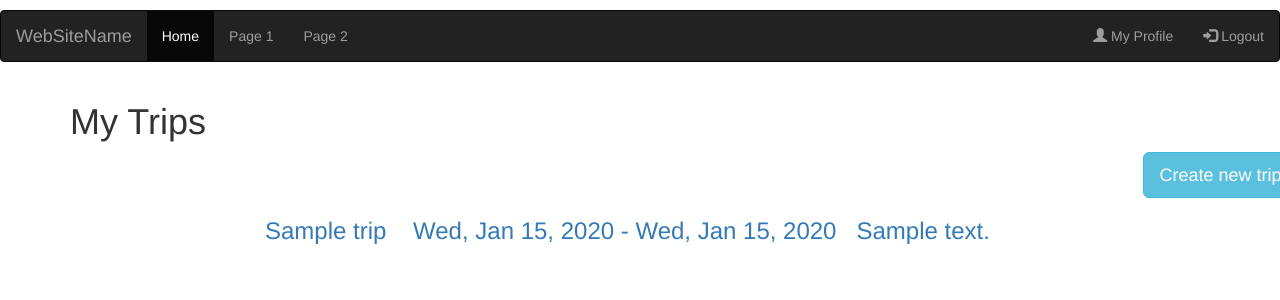
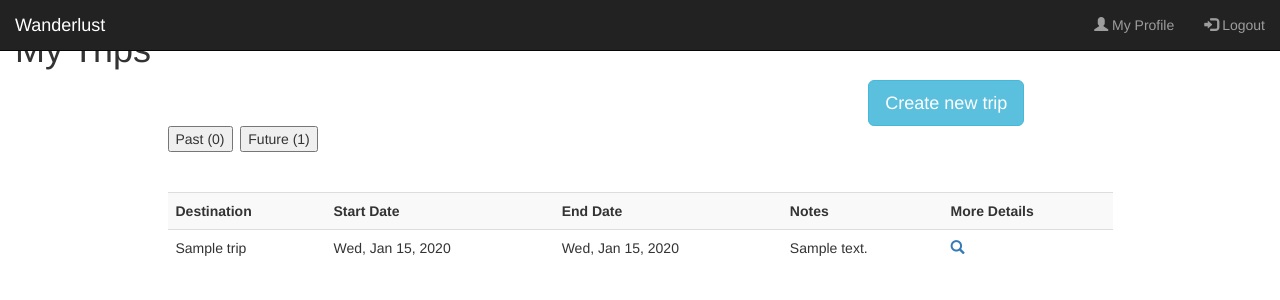
Before and after one commit to apastewk/Wanderlust, a Flask app: page /my_trips in a window 1280 px wide. Shown: the top 300 px of the page. Run offline with Flask 2, Linux system fonts and the light colour scheme; the visitor is signed in with stand-in values (Sample User, id 1); tables that the repository leaves empty hold one stand-in row (values such as "Sample post"); some libraries are stand-ins or nearby versions.

Commit message:
Created an ajax call for flickrs api and created and past and future trips section.

```diff
--- a/server.py
+++ b/server.py
@@ -2,9 +2,10 @@
 
 from flask import Flask, render_template, redirect, request, flash, session
 from model import connect_to_db, User, Trip
-from utility import hash_password, get_trip_entities
-from service import create_item, check_login, signup, retrieves_user_trips
-from service import add_new_trip_to_db, create_trip_entities_dict
+from utility import hash_password, get_trip_entities, modifies_user_trips
+from utility import create_trip_entities_dict, count_user_trips
+from service import create_item, check_login, signup, add_new_trip_to_db
+import flickr
 from xml_parser import worldmate_xml_parser
 
 
@@ -19,7 +20,6 @@ app.secret_key = "ABC"
 @app.route("/")
 def homepage():
     """Displays the homepage."""
-
     return render_template("home.html")
 
 
@@ -84,10 +84,16 @@ def all_trips():
     else:
         redirect("/login ")
 
-    trips_list = retrieves_user_trips(session_user_id)
+    trip_count = count_user_trips(session_user_id)
+
+    past_trips = modifies_user_trips(trip_count[1][1])
+
+    future_trips = modifies_user_trips(trip_count[1][0])
 
     return render_template("all_trips.html",
-                            trips=trips_list)
+                            trip_count=trip_count,
+                            past_trips=past_trips,
+                            future_trips=future_trips)
 
 
 @app.route("/my_trips", methods=["POST"])
@@ -113,15 +119,18 @@ def trip_details(trip_id):
 
     trip = Trip.query.filter(Trip.trip_id == trip_id).first()
     trip_name = trip.trip_name
+    destination = trip.destination
 
-    start_date = trip.start_date
-    end_date = trip.end_date
+    # start_date = trip.start_date
+    # end_date = trip.end_date
 
     # range_of_dates = []
 
     # for single_date in daterange(start_date, end_date):
     #     conv_single_date = single_date.strftime("%a, %b %d, %Y")
     #     range_of_dates.append(conv_single_date)
+
+    # flickr.flickr_search(destination)
 
     trip_entities = get_trip_entities(trip)
 
@@ -152,6 +161,9 @@ def process_incoming_xml():
 
     worldmate_xml_parser(xml_string)
 
+
+
+
     ############################################################################
 
 
--- a/service.py
+++ b/service.py
@@ -45,24 +45,6 @@ def check_login(email, hashed_password):
         return False
 
 
-def retrieves_user_trips(session_user_id):
-    """Accesses all of the trips associated with a user."""
-
-    trips_list = []
-
-    all_trips = Trip.query.filter(Trip.user_id == session_user_id).order_by(Trip.start_date).all()
-
-    for trip in all_trips:
-        if trip:
-            start_date = trip.start_date.strftime("%a, %b %d, %Y")
-            end_date = trip.end_date.strftime("%a, %b %d, %Y")
-            trip_detail = (trip.trip_name, start_date, end_date, trip.notes, trip.trip_id)
-            trips_list.append(trip_detail)
-            return trips_list
-        else:
-            return None
-
-
 def add_new_trip_to_db(destination, trip_name, start_date, end_date, notes):
     """Creates a new trip and stores in database."""
 
@@ -78,26 +60,6 @@ def add_new_trip_to_db(destination, trip_name, start_date, end_date, notes):
 
     db.session.add(new_trip)
     db.session.commit()
-
-
-def create_trip_entities_dict(trip_entities):
-    """Converts a list of trip entities into a modified dictionary."""
-
-    trip_entities = [entity.__dict__ for entity in trip_entities]
-
-    for entity in trip_entities:
-        if "_sa_instance_state" in entity:
-            del entity["_sa_instance_state"]
-        if "starts_at" in entity:
-            entity["start_time"] = entity["starts_at"].strftime("%H:%M")
-            entity["starts_at"] = entity["starts_at"].strftime("%a, %b %d, %Y")
-        if "ends_at" in entity:
-            entity["end_time"] = entity["ends_at"].strftime("%H:%M")
-            entity["ends_at"] = entity["ends_at"].strftime("%a, %b %d, %Y")
-        else:
-            continue
-
-    return trip_entities
 
 
 def identify_email_type(parsed_data, trip_id):
--- a/templates/all_trips.html
+++ b/templates/all_trips.html
@@ -3,43 +3,96 @@
 
 {% block body %}
 
-    <nav class="navbar navbar-inverse">
+    <nav class="navbar navbar-inverse navbar-fixed-top">
         <div class="container-fluid">
             <div class="navbar-header">
-                <a class="navbar-brand">WebSiteName</a>
+                <a class="navbar-brand" id="nav-title" href="/">Wanderlust</a>
             </div>
-            <ul class="nav navbar-nav">
-              <li class="active"><a href="#">Home</a></li>
-              <li><a href="#">Page 1</a></li>
-              <li><a href="#">Page 2</a></li>
-            </ul>
             <ul class="nav navbar-nav navbar-right">
               <li><a href="/my_trips"><span class="glyphicon glyphicon-user"></span> My Profile</a></li>
               <li><a href="/logout"><span class="glyphicon glyphicon-log-in"></span> Logout</a></li>
             </ul>
       </div>
     </nav>
-    <div class="container-fluid">
-        <div class="container">
+    <div class="container-fluid" id="my-trips-position">
         <div class="row">
             <div class="col-xs-12">
                 <h1 id="my-trips">My Trips</h1>
             </div>
         </div>
         <div class="row">
-                <div class="col-xs-offset-11 col-xs-1">
+            <div class="col-xs-offset-8 col-xs-2">
                 <button type="button" class="btn btn-info btn-lg" data-toggle="modal" data-target="#newtrip-modal">Create new trip</button>
             </div>
         </div>
     </div>
-        <div class="container">
+    <div class="container" id="table-position">
         <div class="row">
-                <div class="col-xs-offset-2 col-xs-8">
-                    {% if trips %}
-                    {% for trip in trips %}
-                    <h3 id="trips-list"><a href="/my_trips/{{ trip[4] }}">{{ trip[0] }} &nbsp;&nbsp; {{ trip[1] }} - {{ trip[2] }} &nbsp; {{ trip[3] }}</a></h3>
+            <div class="col-xs-offset-1 col-xs-2">
+                <!-- <p><span id="past">Past ({{ trip_count[0][1] }})</span>&nbsp;&nbsp;&nbsp;<span id="future">Future ({{ trip_count[0][0] }})</span></p> -->
+                <button id="past">Past ({{ trip_count[0][1] }})</button>&nbsp;
+                <button id="future">Future ({{ trip_count[0][0] }})</button>
+            </div>
+        </div>
+        <br>
+        <div class="row">
+            <div class="col-xs-offset-1 col-xs-10">
+                <div class="table-responsive" class="past-trips">
+                    <table class="table table-striped">
+                        <tr>
+                            <th class="text-center1" hidden>Destination</th>
+                            <th class="text-center1" hidden>Start Date</th>
+                            <th class="text-center1" hidden>End Date</th>
+                            <th class="text-center1" hidden>Notes</th>
+                            <th class="text-center1" hidden>More Details</th>
+                        </tr>
+                        {% if past_trips %}
+                        {% for trip in past_trips %}
+                        <tr>
+                            <td class="text-center1" hidden> {{ trip[0] }}</td>
+                            <td class="text-center1" hidden> {{ trip[1] }}</td>
+                            <td class="text-center1" hidden> {{ trip[2] }}</td>
+                            <td class="text-center1" hidden> {{ trip[3] }}</td>
+                            <td class="text-center1" hidden>
+                                <a href="/my_trips/{{ trip[4] }}">
+                                    <span class="glyphicon glyphicon-search">
+                                    </span>
+                                </a>
+                            </td>
+                        </tr>
                         {% endfor %}
                         {% endif %}
+                    </table>
+                </div>
+                <div class="table-responsive" class="future-trips">
+                    <table class="table table-striped" >
+                        <tr>
+                            <th class="text-center2">Destination</th>
+                            <th class="text-center2">Start Date</th>
+                            <th class="text-center2">End Date</th>
+                            <th class="text-center2">Notes</th>
+                            <th class="text-center2">More Details</th>
+                        </tr>
+                        {% if future_trips %}
+                        {% for trip in future_trips %}
+                        <tr>
+                            <td class="text-center2"> {{ trip[0] }}</td>
+                            <td class="text-center2"> {{ trip[1] }}</td>
+                            <td class="text-center2"> {{ trip[2] }}</td>
+                            <td class="text-center2"> {{ trip[3] }}</td>
+                            <td class="text-center2">
+                                <a href="/my_trips/{{ trip[4] }}">
+                                    <span class="glyphicon glyphicon-search">
+                                    </span>
+                                </a>
+                            </td>
+                        </tr>
+                        {% endfor %}
+                        {% endif %}
+                    </table>
+                </div>
+            </div>
+        </div>
     </div>
     <div class="modal fade" id="newtrip-modal" tabindex="-1" role="dialog" aria-labelledby="newtrip-modal" aria-hidden="true">
         <div class="modal-dialog">
@@ -81,4 +134,16 @@
         </div>
     </div>
 
+    <script>
+        $("#past").click(function() {
+            $(".text-center2").hide();
+            $(".text-center1").show();
+        });
+
+        $("#future").click(function() {
+            $(".text-center1").hide();
+            $(".text-center2").show();
+        });
+    </script>
+
 {% endblock %}
--- a/templates/base.html
+++ b/templates/base.html
@@ -2,12 +2,12 @@
 <html>
 <head>
     <title>{% block title %}TITLE GOES HERE{% endblock %}</title>
-    <link rel="stylesheet" href="/static/css/styles.css">
+    <link rel="stylesheet" href="static/css/styles.css">
     <link href="https://maxcdn.bootstrapcdn.com/bootstrap/3.3.4/css/bootstrap.min.css" rel="stylesheet">
     <script src="http://code.jquery.com/jquery.js"></script>
     <script src="https://ajax.googleapis.com/ajax/libs/jquery/2.1.1/jquery.min.js"></script>
 </head>
-<body>
+<body style='background-image'>
     <script src="https://maxcdn.bootstrapcdn.com/bootstrap/3.3.4/js/bootstrap.min.js"></script>
     <ul>
         {% for message in get_flashed_messages() %}
```
Also changed, not shown: model.py (+7 -6 lines), templates/home.html (+16 -12 lines), templates/trip_details.html (+45 -11 lines), tests.py (+31 -18 lines), utility.py (+67 -9 lines), 1 other file. Lines whose indentation alone changed are shown as unchanged.
